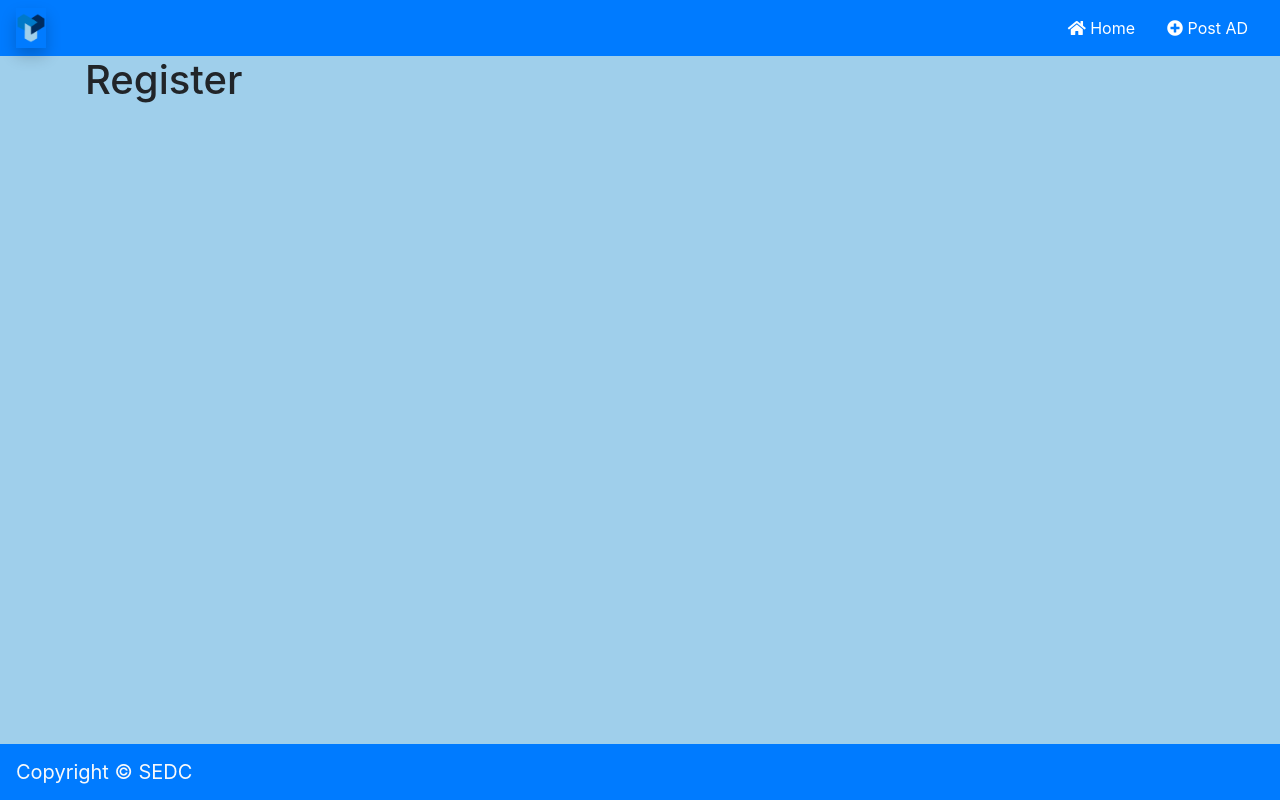
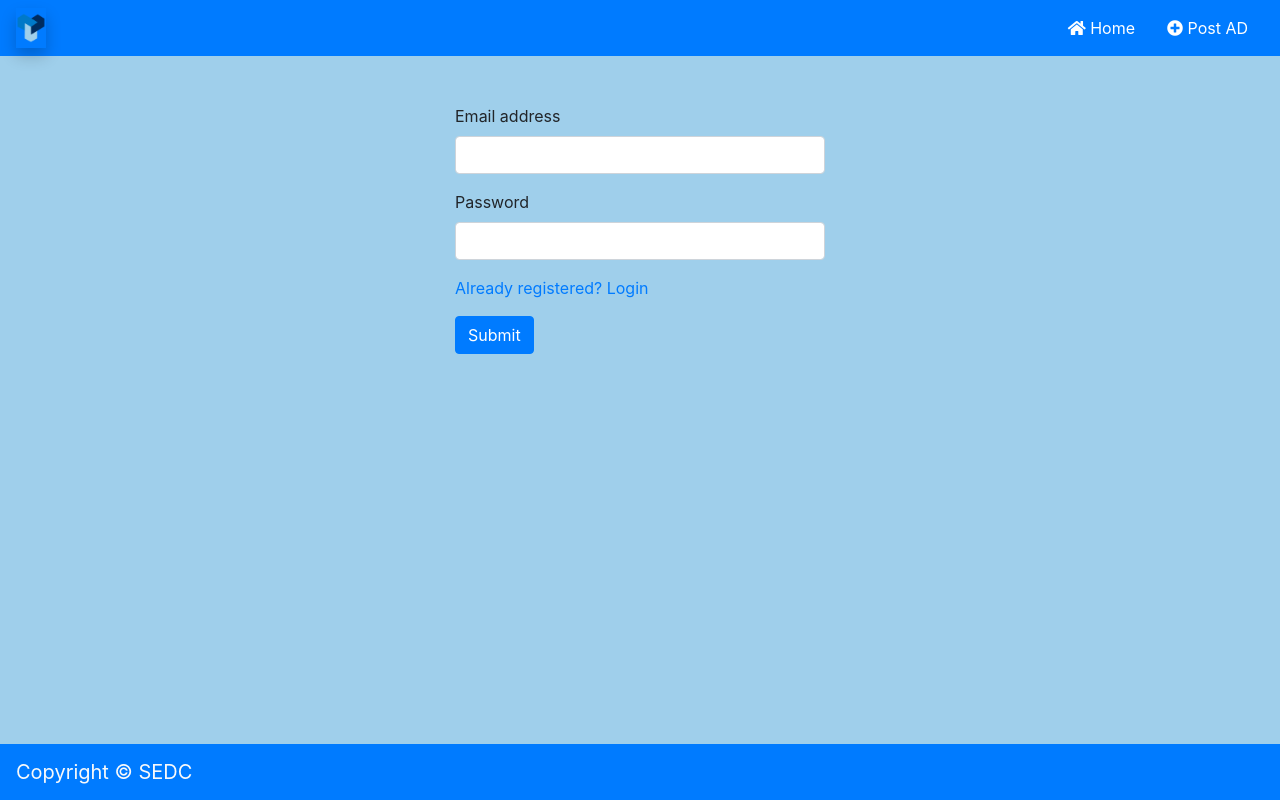
Before and after one commit to pavloskii/SEDC-2019-VUEJS, a Vue app in the folder full-project/: page /register in a window 1280 px wide. Built offline with nearby package versions, Linux system fonts and the light colour scheme.

Commit message:
Axios Auth Register

```diff
--- /dev/null
+++ b/full-project/src/axiosConfig.js
@@ -0,0 +1,16 @@
+import axios from "axios";
+
+export const apiKey = "AIzaSyB1ARKS3igo5rM5BPPByIJYyEgm_v2WjRs";
+
+export const axiosData = axios.create({
+  baseURL: "https://sedc-ads.firebaseio.com",
+  timeout: 5000
+  //   headers: {
+  //     "Content-Type": "application/json"
+  //   }
+});
+
+export const axiosAuth = axios.create({
+  baseURL: "https://identitytoolkit.googleapis.com/v1",
+  timeout: 5000
+});
--- a/full-project/src/views/Home.vue
+++ b/full-project/src/views/Home.vue
@@ -22,11 +22,11 @@
 <script>
 import SearchInput from "../components/SearchInput";
 import Card from "../components/Card";
-import axios from "axios";
+import { axiosData } from "../axiosConfig";
 
 export default {
   created() {
-    axios.get("https://sedc-ads.firebaseio.com/ads.json").then(response => {
+    axiosData.get("/ads.json").then(response => {
       // const values = Object.values(response.data);
       // this.ads = values;
       const responseObject = response.data;
@@ -57,7 +57,10 @@ export default {
   computed: {
     filteredAds() {
       const searchedQuery = this.ads.filter(
-        ad => ad.title.toLowerCase().indexOf(this.searchText.toLowerCase()) >= 0
+        ad =>
+          ad.title.toLowerCase().indexOf(this.searchText.toLowerCase()) >= 0 ||
+          ad.description.toLowerCase().indexOf(this.searchText.toLowerCase()) >=
+            0
       );
 
       return searchedQuery;
--- a/full-project/src/views/Register.vue
+++ b/full-project/src/views/Register.vue
@@ -1,3 +1,53 @@
 <template>
-  <h1>Register</h1>
+  <div class="container mt-5">
+    <form @submit.prevent="register">
+      <div class="form-group">
+        <label>Email address</label>
+        <input type="email" class="form-control" v-model="email" />
+      </div>
+      <div class="form-group">
+        <label>Password</label>
+        <input type="password" class="form-control" v-model="password" />
+      </div>
+      <div class="form-group">
+        <router-link to="/login">Already registered? Login</router-link>
+      </div>
+      <button type="submit" class="btn btn-primary">Submit</button>
+    </form>
+  </div>
 </template>
+
+<script>
+import { axiosAuth, apiKey } from "../axiosConfig";
+
+export default {
+  data() {
+    return {
+      email: "",
+      password: ""
+    };
+  },
+  methods: {
+    register() {
+      axiosAuth
+        .post(`/accounts:signUp?key=${apiKey}`, {
+          email: this.email,
+          password: this.password,
+          returnSecureToken: true
+        })
+        .then(response => {
+          console.log(response.data);
+        })
+        .catch(error => {
+          console.log(error.response.data.error.message);
+        });
+    }
+  }
+};
+</script>
+
+<style scoped>
+div.container {
+  max-width: 400px;
+}
+</style>
```
